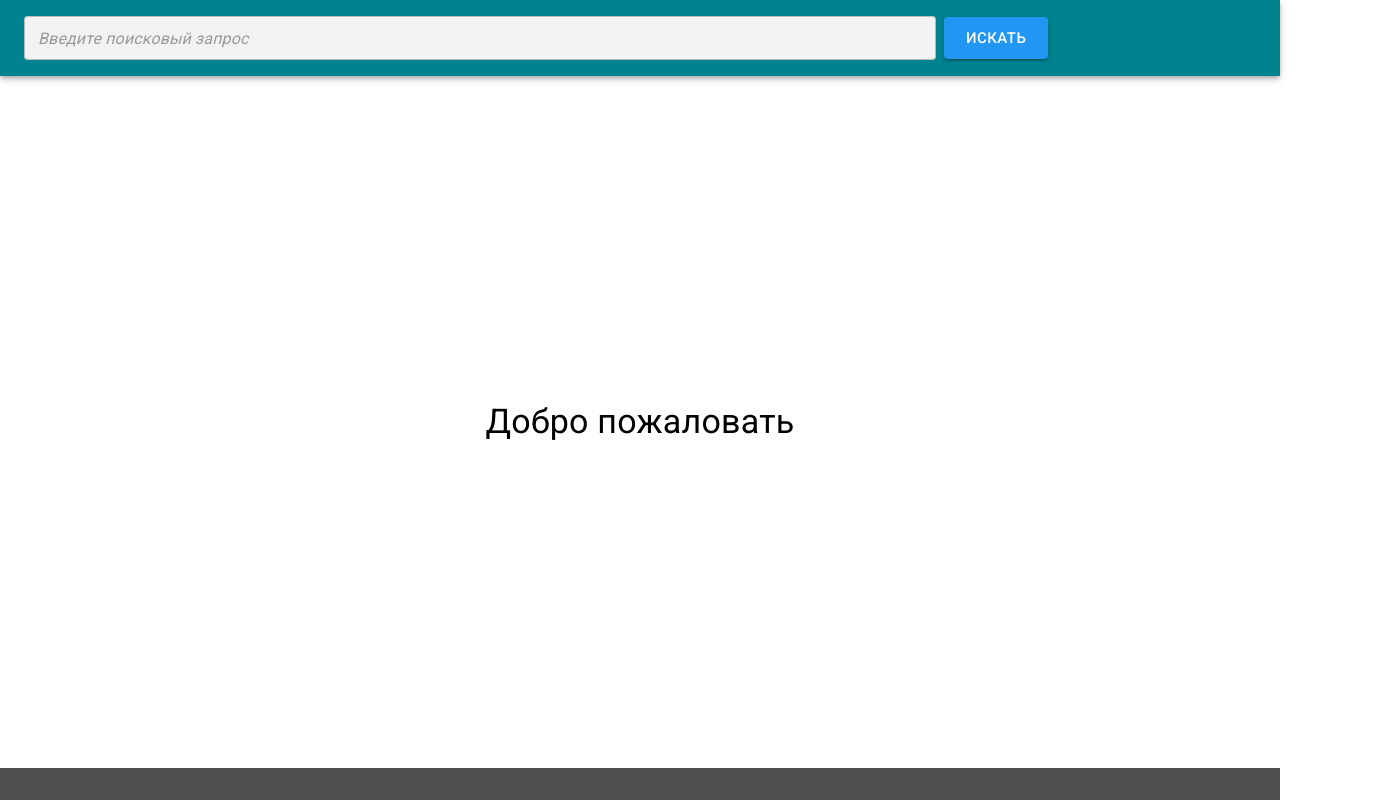
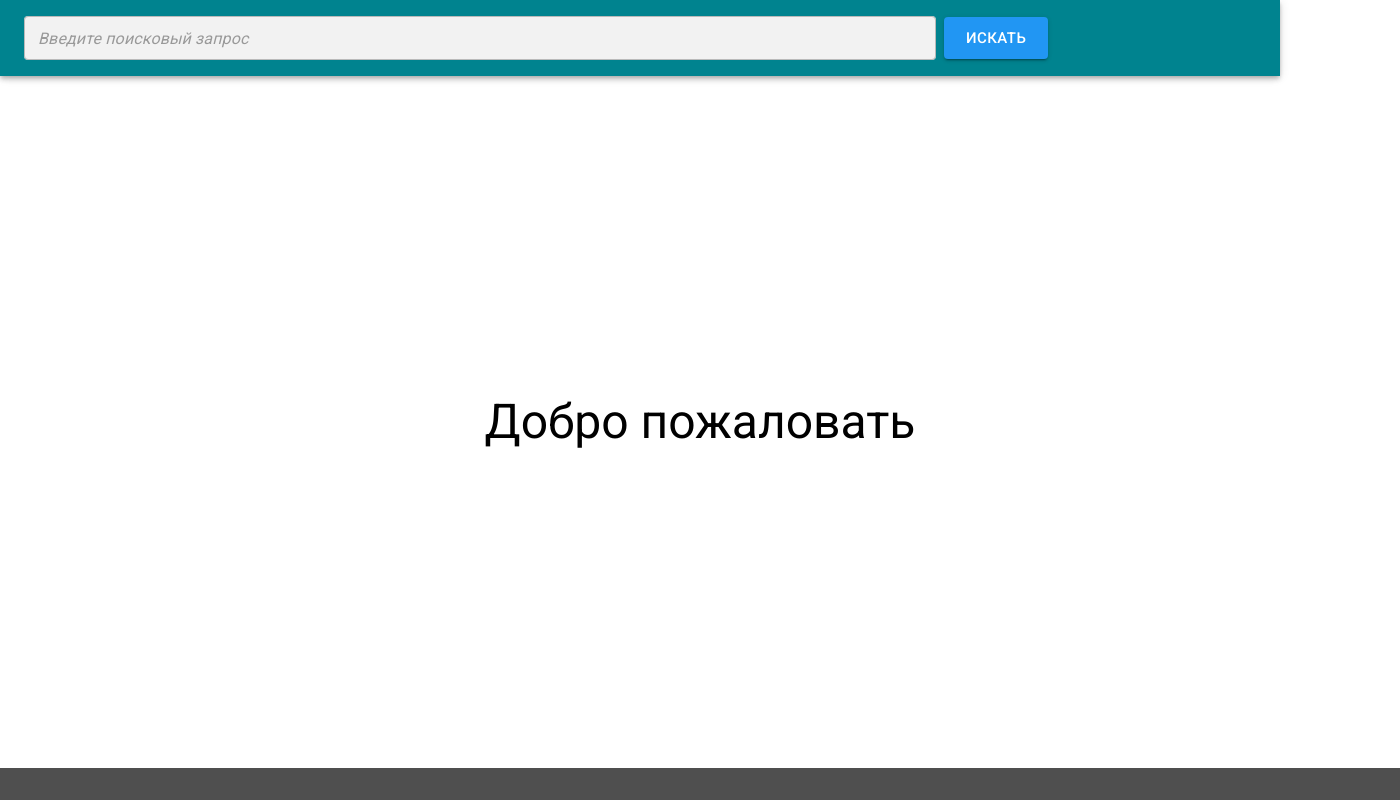
Before and after one commit to ise0/github-repo-search, a Next.js app: page / in a window 1280 px wide. Shown: the whole page, 1400 px wide, since content can reach past the window. Built offline with nearby package versions, Linux system fonts and the light colour scheme; what @rtk-query/graphql-request-base-query would draw is missing.

Commit message:
minor style fixes

```diff
--- a/src/app/page.tsx
+++ b/src/app/page.tsx
@@ -22,14 +22,14 @@ export default function Home() {
 
   return (
     <Provider store={store}>
-      <Box height='100vh' display="flex" flexDirection="column" >
+      <Box height='100vh' minWidth='1400px' display="flex" flexDirection="column" >
         <Box minHeight={'76px'} />
         <Header value={search} onChange={(v) => setSearch(v)} />
         {search == '' ?
-          <Typography m='auto' variant="h4" component="h2">Добро пожаловать</Typography> :
+          <Typography m='auto' variant="h3" component="h2">Добро пожаловать</Typography> :
           <RepoList search={search} />
         }
-        <Box bgcolor='#4F4F4F' minHeight='32px' width='100%' alignSelf='flex-end' />
+        <Box bgcolor='#4F4F4F' minHeight='32px' width='100%'/>
       </Box>
     </Provider>
   );
```
